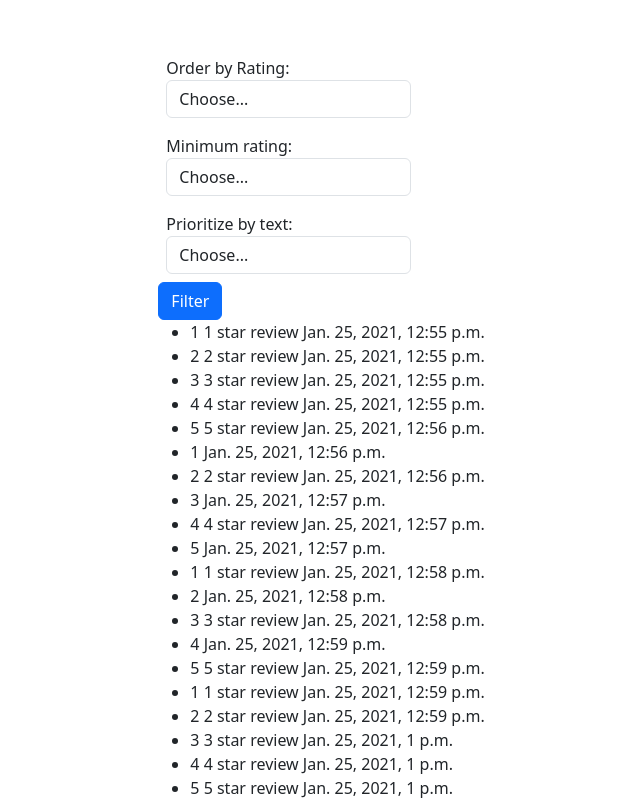
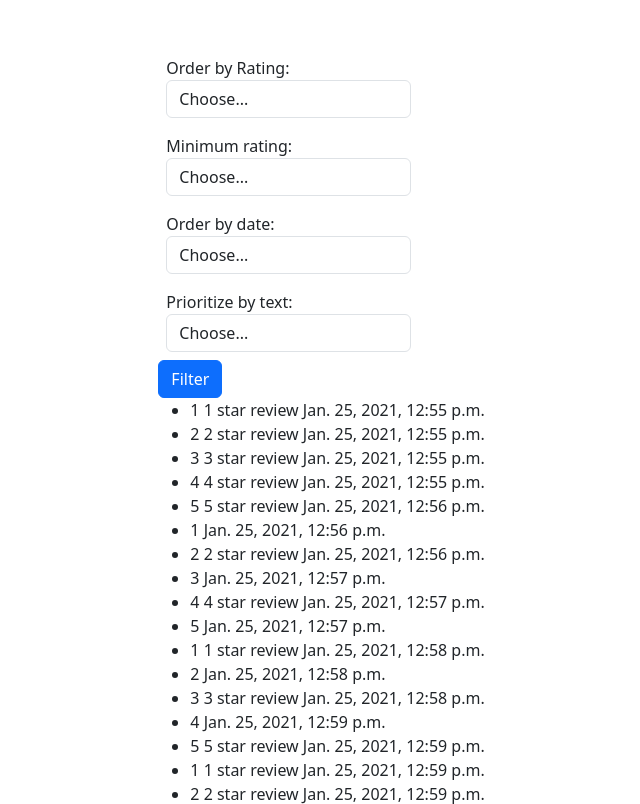
Before and after one commit to akovacheva/filterReview, a Django app: page /review/ in a window 1280 px wide. Shown: the part 101-905 px from the top of the page, without its empty margins (91-731 px from the left). Run offline with Django 4.2, Linux system fonts and the light colour scheme; data comes from the database, SQL or seed files in the repository.

Commit message:
Order by date

```diff
--- a/FillteringApp/views.py
+++ b/FillteringApp/views.py
@@ -13,19 +13,26 @@ def ReviewFilterView(request):
 
     rating_order = request.GET.get("rating_order")
 
+    date_order = request.GET.get("date_order")
+
 
     if rating_query:
         qs = qs.filter(rating__gte=rating_query)
 
-
-
     if prioritize_text_query == "Yes":
         qs = qs.filter(Q(reviewText__isnull=False) & ~Q(reviewText=''))
+        null_reviews = qs.filter(Q(reviewText__isnull=True) & Q(reviewText=''))
+        qs = qs.union(null_reviews)
 
     if rating_order == "Highest First":
         qs = qs.order_by('-rating')
     elif rating_order == "Lowest First":
         qs = qs.order_by('rating')
+
+    if date_order == "Newest First":
+        qs = qs.order_by('-reviewCreatedOnDate')
+    elif rating_order == "Oldest First":
+        qs = qs.order_by('reviewCreatedOnDate')
 
     context = {
         'queryset': qs,
--- a/templates/review_form.html
+++ b/templates/review_form.html
@@ -120,14 +120,15 @@
       </select>
     </div>
 
-{#          <div class="form-group col-md-4 p-2">#}
-{#      <label for="inputState">Order by date: </label>#}
-{#      <select id="inputState" class="form-control" name="reviewCreatedOnDate">#}
-{#        <option selected>Choose...</option>#}
-{#        <option>...</option>#}
-{#      </select>#}
-{#    </div>#}
-{##}
+          <div class="form-group col-md-4 p-2">
+      <label for="date_order">Order by date: </label>
+      <select id="date_order" class="form-control" name="date_order">
+          <option selected>Choose...</option>
+        <option value="Newest First">Newest First</option>
+       <option value="Oldest First">Oldest First</option>
+      </select>
+    </div>
+
           <div class="form-group col-md-4 p-2">
       <label for="Prioritizebytext">Prioritize by text:</label>
       <select class="form-control"  name="Prioritizebytext">
```
